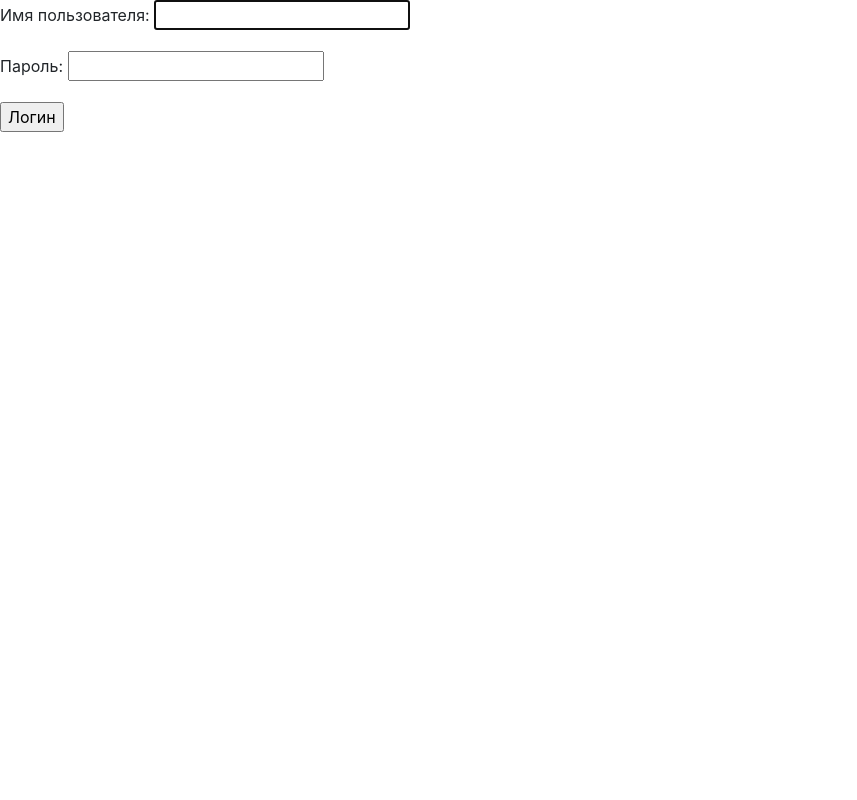
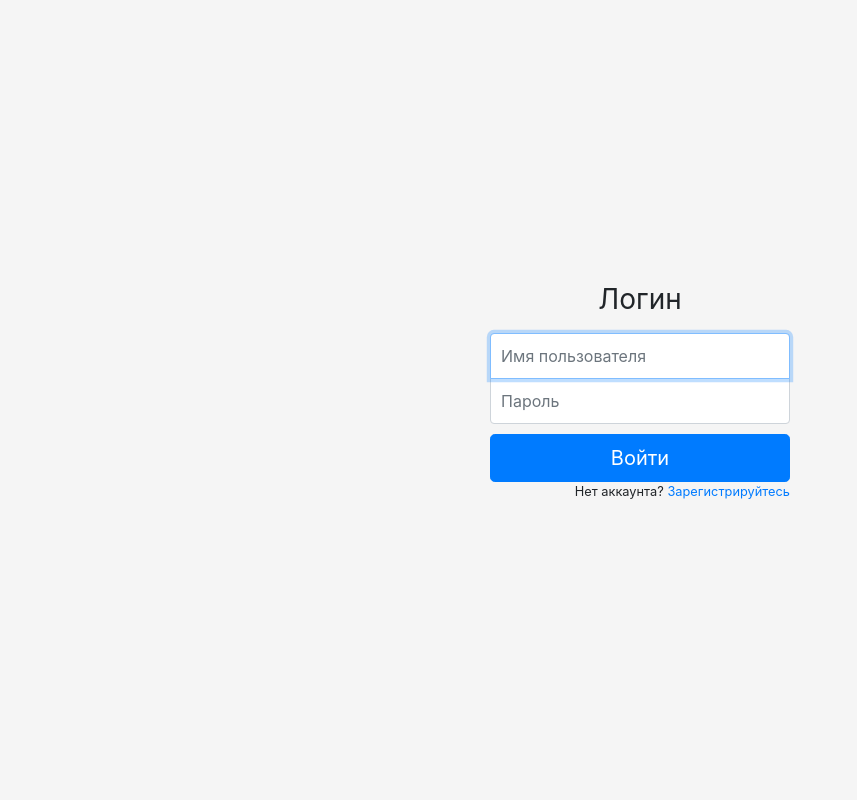
Before and after one commit to murnat98/logic_llc, a Django app: page /login/ in a window 1280 px wide. Shown: the whole page, without its empty margins (0-857 px from the left). Run offline with Django 3.2, Linux system fonts and the light colour scheme; some libraries are stand-ins or nearby versions.

Commit message:
login page with bootstrap

```diff
--- /dev/null
+++ b/core/static/core/login.css
@@ -0,0 +1,11 @@
+.form input[name="username"] {
+    margin-bottom: -1px;
+    border-bottom-right-radius: 0;
+    border-bottom-left-radius: 0;
+}
+
+.form input[name="password"] {
+    margin-bottom: 10px;
+    border-top-left-radius: 0;
+    border-top-right-radius: 0;
+}
--- /dev/null
+++ b/core/static/custom.css
@@ -0,0 +1,37 @@
+html,
+body {
+    height: 100%;
+}
+
+body {
+    display: -ms-flexbox;
+    display: flex;
+    -ms-flex-align: center;
+    align-items: center;
+    padding-top: 40px;
+    padding-bottom: 40px;
+    background-color: #f5f5f5;
+}
+
+.form {
+    width: 100%;
+    max-width: 330px;
+    padding: 15px;
+    margin: auto;
+}
+
+.form .checkbox {
+    font-weight: 400;
+}
+
+.form .form-control {
+    position: relative;
+    box-sizing: border-box;
+    height: auto;
+    padding: 10px;
+    font-size: 16px;
+}
+
+.form .form-control:focus {
+    z-index: 2;
+}
--- a/core/templates/core/login.html
+++ b/core/templates/core/login.html
@@ -1,9 +1,24 @@
-{% extends 'base.html' %}
+{% extends 'form.html' %}
 
-{% block content %}
-    <form action="{% url 'core:login' %}" method="post">
-        {% csrf_token %}
-        {{ form.as_p }}
-        <input type="submit" value="Логин">
-    </form>
+{% load static %}
+
+{% block links %}
+    {{ block.super }}
+    <link rel="stylesheet" href="{% static 'core/login.css' %}">
 {% endblock %}
+
+{% block form_header %}
+    {% with 'Логин' as form_header_text %}
+        {{ block.super }}
+    {% endwith %}
+{% endblock %}
+
+{% block submit %}
+    {% with 'Войти' as submit_text %}
+        {{ block.super }}
+    {% endwith %}
+{% endblock %}
+
+{% block post_form %}
+    <p class="small text-right">Нет аккаунта? <a href="{% url 'core:register' %}">Зарегистрируйтесь</a></p>
+{% endblock %}
--- /dev/null
+++ b/core/templates/form.html
@@ -0,0 +1,33 @@
+{% extends 'base.html' %}
+
+{% load widget_tweaks %}
+{% load static %}
+
+{% block links %}
+    {{ block.super }}
+    <link rel="stylesheet" href="{% static 'custom.css' %}">
+{% endblock %}
+
+{% block content %}
+
+    <form class="form" method="post" action="">
+        {% block form_header %}
+            <h1 class="h3 mb-3 font-weight-normal text-center">{{ form_header_text }}</h1>
+        {% endblock %}
+
+        {% csrf_token %}
+
+        {% for field in form %}
+            <label for="{{ field.id_for_label }}" class="sr-only">{{ field.label }}</label>
+            {% render_field field class='form-control' placeholder=field.label %}
+        {% endfor %}
+
+        {% block submit %}
+            <button class="btn btn-lg btn-primary btn-block" type="submit">{{ submit_text }}</button>
+        {% endblock %}
+
+        {% block post_form %}
+        {% endblock %}
+    </form>
+
+{% endblock %}
--- a/logic_llc_test/settings.py
+++ b/logic_llc_test/settings.py
@@ -47,6 +47,7 @@ INSTALLED_APPS = [
     'django.contrib.sessions',
     'django.contrib.messages',
     'django.contrib.staticfiles',
+    'widget_tweaks',
     'core.apps.CoreConfig',
 ]
 MIDDLEWARE = [
--- a/requirements.txt
+++ b/requirements.txt
@@ -1,4 +1,5 @@
 Django==2.1.1
+django-widget-tweaks==1.4.3
 psycopg2==2.7.5
 psycopg2-binary==2.7.5
 pytz==2018.5
```
